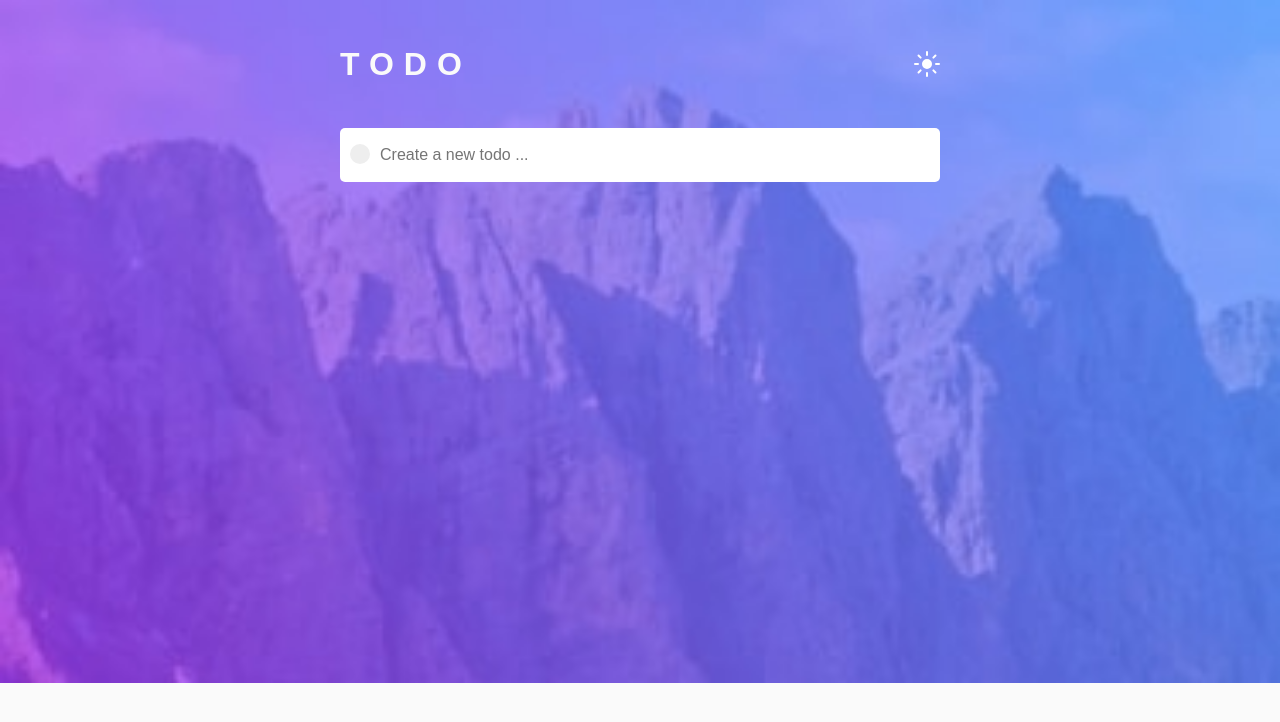
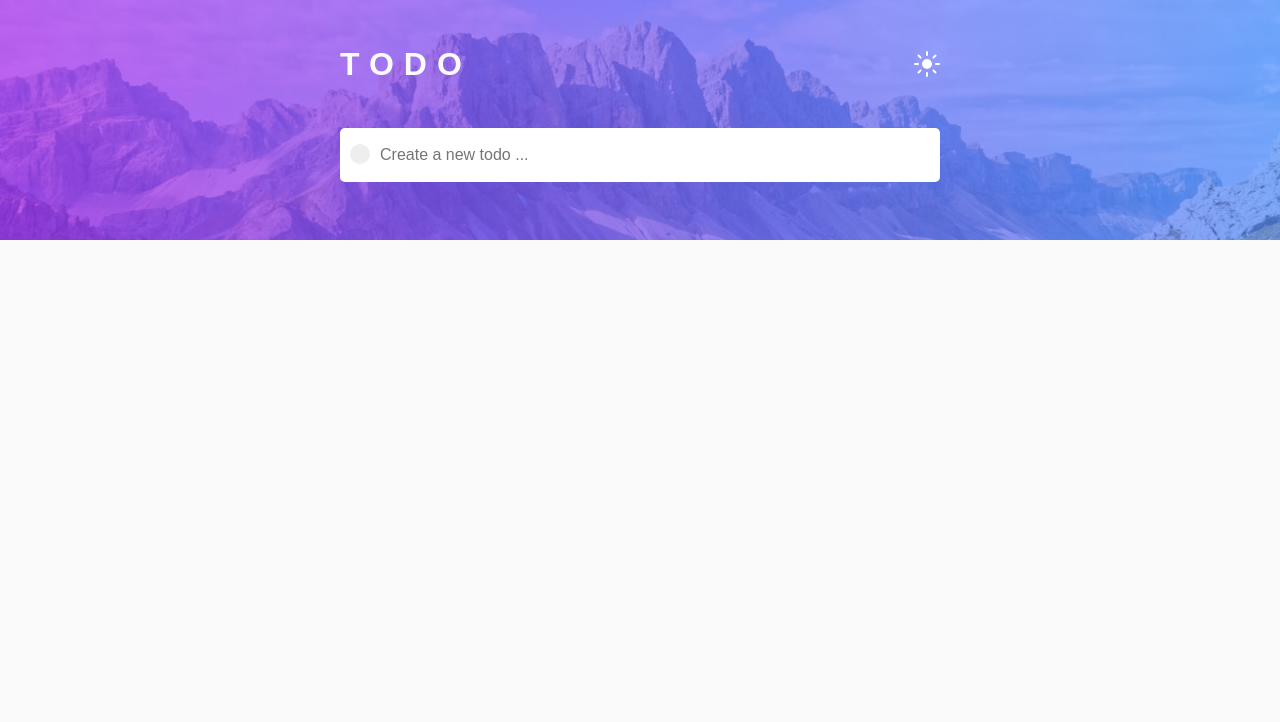
Before and after one commit to AReactDeveloper/Todo-app, a React (Create React App) app: page / in a window 1280 px wide. Shown: the top 722 px of the page. Built offline with nearby package versions, Linux system fonts and the light colour scheme.

Commit message:
fixed background size

```diff
--- a/src/styles/global.scss
+++ b/src/styles/global.scss
@@ -8,11 +8,16 @@
     background-color: var(--bs-light);
     background-image: url('./../assets/images/bg-mobile-light.jpg');
     background-position:top;
-    background-size: contain;//calculated from the design intialy
+    background-size: 100% 30%;//calculated from the design intialy
     background-repeat: no-repeat;
     padding-inline: 40px;
     &__inner{
         max-width: 600px;
         margin-inline:auto;
     }
+
+    @media (min-width : 500px) {
+        background-image: url('./../assets/images/bg-desktop-light.jpg');
+        background-position: top;
+    }
 }
```
